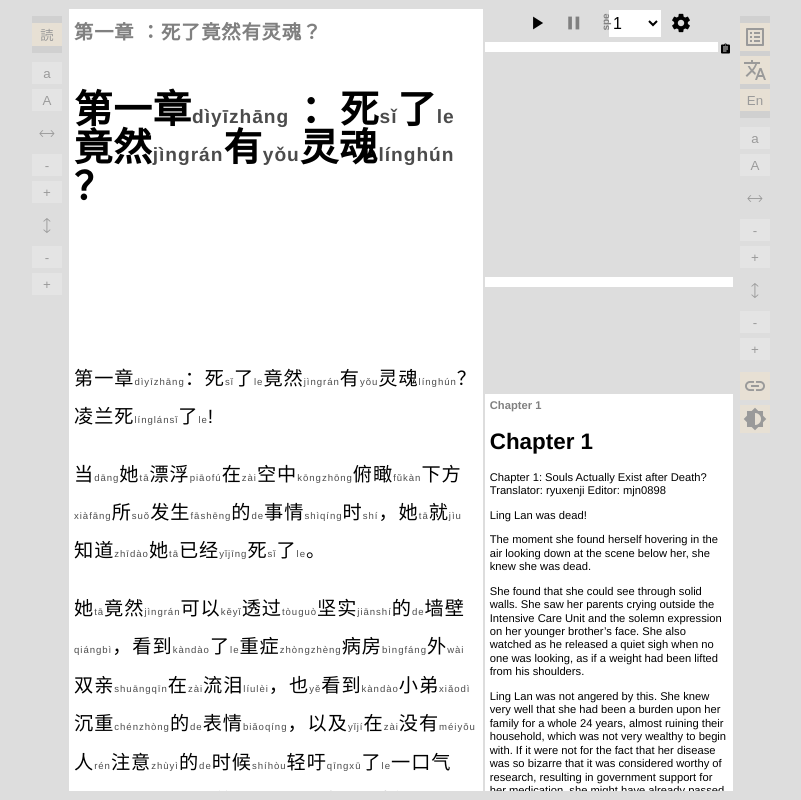
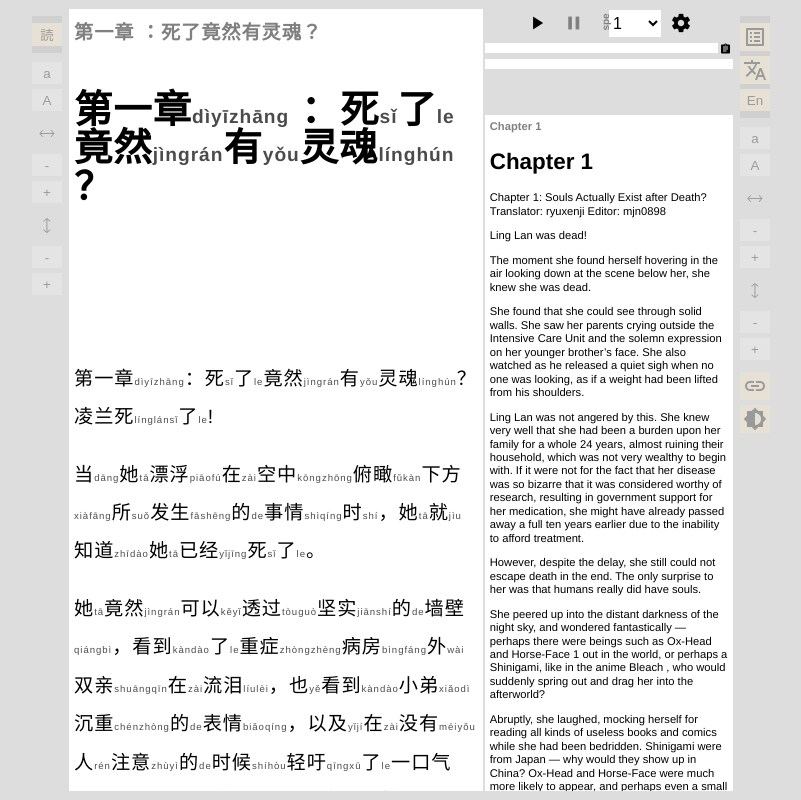
Before and after one commit to gg-maybe/reading-is-fun, a plain HTML site: page index.html in a window 1280 px wide. Shown: the whole page, without its empty margins (239-1040 px from the left). Drawn offline with nearby package versions, Linux system fonts and the light colour scheme.

Commit message:
change grid layout to flex

```diff
--- a/stylesheet.css
+++ b/stylesheet.css
@@ -135,7 +135,8 @@ body {
   line-height: var(--rightLineHeight);
   /* align-content: stretch;
   flex-wrap: nowrap; */
-  display:grid;
+  display:flex;
+  flex-direction: column;
 
   grid-template-columns: 100%;
   grid-column-gap: 3px;
@@ -145,7 +146,7 @@ body {
 .nodisplay {
   display: None !important;
 }
-
+/*
 .right[children="1"]{
   grid-template-rows: 30px;
 }
@@ -160,7 +161,7 @@ body {
 
 .right[children="4"]{
   grid-template-rows: 30px 30% 15% auto;
-}
+} */
 
 /* .right[children="4"]{
   grid-template-columns: 50% 50%;
@@ -264,6 +265,14 @@ button.clipboard {
 button.clipboard:hover {
   background: var(--offContentBG);
 }
+#glossary {
+  max-height: 40%;
+}
+#gtranslation {
+  max-height:150px;
+  min-height: 50px;
+}
+
 #glossary-data{
 }
 #glossary-data>div {
```
